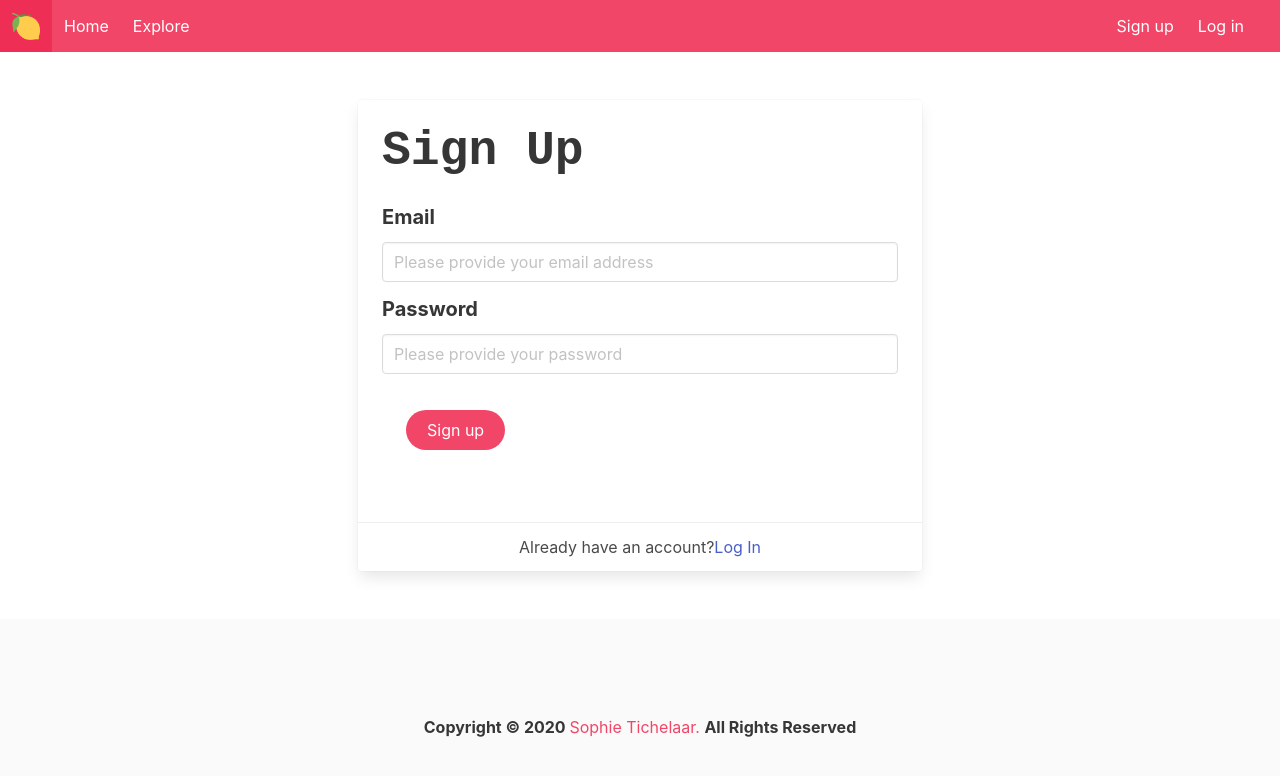
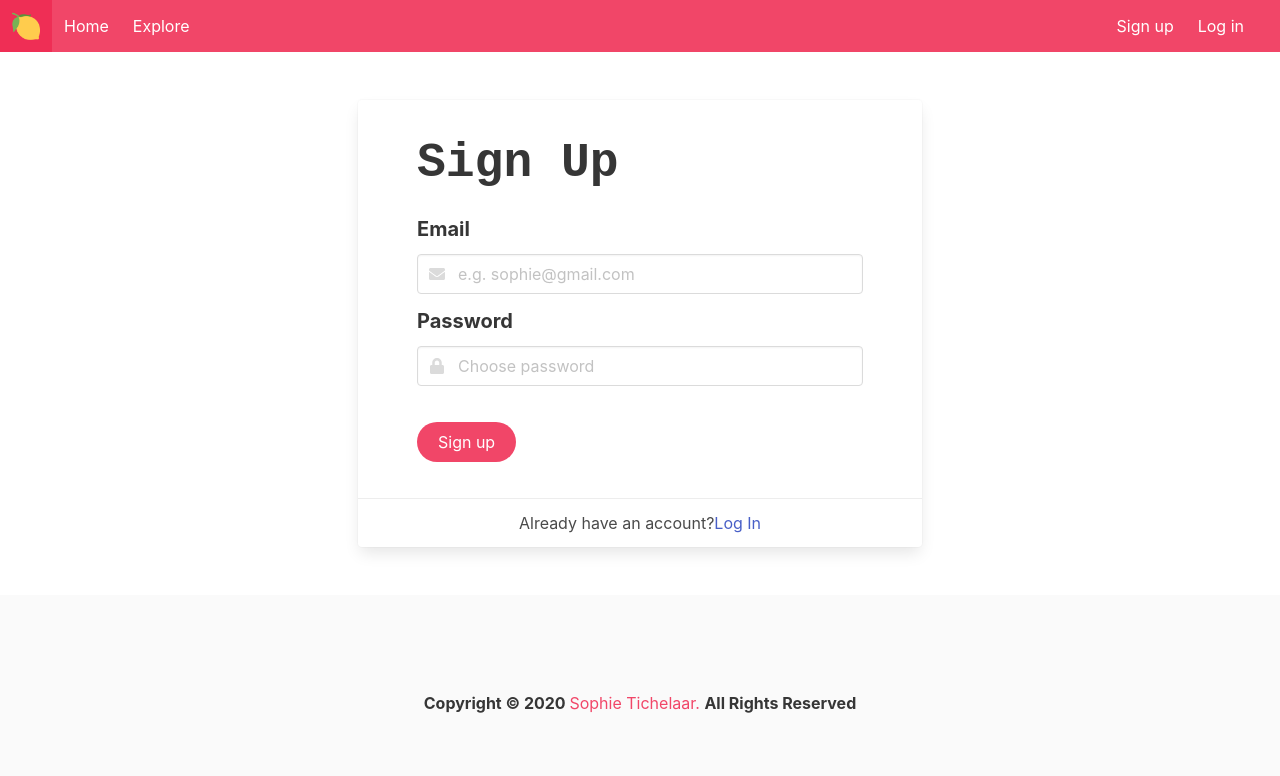
Before and after one commit to Sophietic/myHabbitApp, a React (Create React App) app in the folder client/: page /signup in a window 1280 px wide. Shown: the top 776 px of the page. Built offline with nearby package versions, Linux system fonts and the light colour scheme; no server answers.

Commit message:
changed layout forms and columns

```diff
--- a/client/public/index.html
+++ b/client/public/index.html
@@ -10,6 +10,7 @@
       content="Web site created using create-react-app"
     />
     <link rel="apple-touch-icon" href="%PUBLIC_URL%/logo192.png" />
+    <script defer src="https://use.fontawesome.com/releases/v5.3.1/js/all.js"></script>
     <!--
       manifest.json provides metadata used when your web app is installed on a
       user's mobile device or desktop. See https://developers.google.com/web/fundamentals/web-app-manifest/
--- a/client/src/components/Detaildmyhabit/Detailmyhabit.js
+++ b/client/src/components/Detaildmyhabit/Detailmyhabit.js
@@ -56,18 +56,19 @@ function DetailMyHabit(props) {
                       className="delete is-small"
                       onClick={deletehabit}
                     > </button></span></div>
-                <div className="card-content">
+                <div className="card-content column is-10 is-offset-1">
 
                   <h3 className="title is-1 is-family-code">
                     {detailState.habitname}
                   </h3>
-                  <p>Complete this habit within 24 hours to keep the current streak going!</p>
+                  <article className="message is-warning is-normal">                  <div className="message-body">Complete this habit within 24 hours to keep the current streak going!</div>
+</article>
                   <p className="content">{detailState.description}</p>
                   <p className="content">
-                    <strong>Current streak:</strong> {streakState.currentStreak}
+                    <strong>Current streak:</strong> {streakState.currentStreak}{" "}day(s)
                   </p>
                   <p className="content">
-                    <strong>Longest streak:</strong> {streakState.longestStreak}
+                    <strong>Longest streak:</strong> {streakState.longestStreak}{" "}day(s)
                   </p>
 
                   <p className="content" data-enable-time={true}>
@@ -75,6 +76,7 @@ function DetailMyHabit(props) {
                     {`${streakState.todayInStreak}`}
                   </p>
                   <div >
+                  <br></br>
 
                   <p clasName="card-footer-content">
 
@@ -84,6 +86,7 @@ function DetailMyHabit(props) {
                       {...props}
                 />
                   </p>
+                  <br></br>
 
                   </div>
                 </div>
--- a/client/src/components/habitDetails/HabitDetails.js
+++ b/client/src/components/habitDetails/HabitDetails.js
@@ -36,7 +36,9 @@ function HabitDetails(props) {
           <div className="columns is-centered">
             <div className="column is-half">
               <div className="card">
-                <div className="card-content" key={habitDetailState._id}>
+              <br></br>
+
+                <div className="card-content column is-10 is-offset-1" key={habitDetailState._id}>
                   <h3 className="title is-1 is-family-code">
                     {habitDetailState.habitname}
                   </h3>
@@ -45,13 +47,14 @@ function HabitDetails(props) {
                     <strong>Category:</strong> {habitDetailState.categories}
                   </p>
                 </div>
-                <div className="card-content">
+                <div className="card-content column is-10 is-offset-1 ">
                   <MyHabitButton
                     theHabit={habitDetailState}
                     getOneHabit={getOneHabit}
                     {...props}
                   />{" "}
                 </div>
+                <br></br>
               </div>
             </div>
           </div>
--- a/client/src/components/habitList/HabitList.js
+++ b/client/src/components/habitList/HabitList.js
@@ -32,7 +32,8 @@ function HabitList() {
                   return (
                     <div class="column is-one-third">
                       <div className="card">
-                        <div className="card-content" key={habit._id}>
+                      <br></br>
+                        <div className="card-content column is-10 is-offset-1" key={habit._id}>
                           <h3 className="subtitle is-4 has-text-weight-semibold">
                             {habit.habitname}{" "}
                           </h3>
--- a/client/src/components/login/Login.js
+++ b/client/src/components/login/Login.js
@@ -44,21 +44,26 @@ function Login(props) {
         <div className="columns is-centered">
           <div className="column is-half">
             <div className="card">
-              <form className="card-content" onSubmit={handleSubmit}>
+            <br></br>
+
+              <form className="card-content column is-10 is-offset-1" onSubmit={handleSubmit}>
                 <h1 className="title is-1 is-family-code">Log in</h1>
                 <div className="field">
                   <label className="label is-medium" htmlFor="email">
-                    Email address
+                    Email
                   </label>
-                  <div className="control">
+                  <div className="control has-icons-left">
                     <input
                       name="email"
                       type="email"
                       value={loginState.email}
                       onChange={handleChange}
                       className="input"
-                      placeholder="Please provide your email address"
+                      placeholder="e.g. sophie@gmail.com"
                     />
+                                        <span class="icon is-small is-left">
+                        <i class="fas fa-envelope"></i>
+    </span>
                   </div>
                 </div>
 
@@ -66,21 +71,26 @@ function Login(props) {
                   <label className="label is-medium" htmlFor="password">
                     Password
                   </label>
-                  <div className="control">
+                  <div className="control has-icons-left">
                     <input
                       name="password"
                       type="password"
                       value={loginState.password}
                       onChange={handleChange}
                       className="input"
-                      placeholder="Please provide your password"
+                      placeholder="Provide password"
                     />
+                                         <span class="icon is-small is-left">
+      <i class="fas fa-lock"></i>
+    </span>
                   </div>
                 </div>
-                <div className="has-text-danger">
-                  {errorState && <span>{errorState}</span>}
-                </div>
-                <div className="control card-content">
+                <p className="help is-danger">
+
+                {errorState && <span>{errorState}</span>}
+              </p>
+              <br></br>
+                <div className="control">
                   <button
                     className="button is-danger is-rounded"
                     type="submit"
--- a/client/src/components/myHabit/myHabit.js
+++ b/client/src/components/myHabit/myHabit.js
@@ -41,7 +41,8 @@ function MyHabits(props) {
                   return (
                     <div class="column is-one-third">
                       <div className="card">
-                        <div className="card-content" key={oneMyHabit._id}>
+                      <br></br>
+                        <div className="card-content column is-10 is-offset-1" key={oneMyHabit._id}>
                           <h3 className="subtitle is-4 has-text-weight-semibold">
                             {oneMyHabit.habitname}{" "}
                           </h3>
--- a/client/src/components/signup/Signup.js
+++ b/client/src/components/signup/Signup.js
@@ -16,9 +16,8 @@ function Signup(props) {
   const service = new AuthService();
 
   function handleChange(event) {
-    //trek ingevulde waarden uit form
     const { name, value } = event.target;
-    setForm({ ...formState, [name]: value }); //neem alle props mee met ...FormState en voeg alle ingevulde name values toe aan nieuwe state
+    setForm({ ...formState, [name]: value });
   }
 
   function handleSubmit(event) {
@@ -44,43 +43,57 @@ function Signup(props) {
         <div className="columns is-centered">
           <div className="column is-half">
             <div className="card">
-              <form className="card-content" onSubmit={handleSubmit}>
+            <br></br>
+
+              <form className="card-content column is-10 is-offset-1" onSubmit={handleSubmit}>
+
                 <h1 className="title is-1 is-family-code">Sign Up</h1>
+
                 <div className="field">
                   <label className="label is-medium" htmlFor="email">
                    Email
                   </label>
-                  <div className="control">
+                  <div className="control has-icons-left">
                     <input
                       name="email"
                       type="email"
                       value={formState.email}
                       onChange={handleChange}
                       className="input"
-                      placeholder="Please provide your email address"
+                      placeholder="e.g. sophie@gmail.com"
                     />
+                        <span class="icon is-small is-left">
+                        <i class="fas fa-envelope"></i>
+    </span>
+
                   </div>
+
                 </div>
 
-                <div className="field">
+                <div className="field ">
                   <label className="label is-medium" htmlFor="password">
                     Password
                   </label>
-                  <div className="control">
+                  <div className="control has-icons-left">
                     <input
                       name="password"
                       type="password"
                       value={formState.password}
                       onChange={handleChange}
                       className="input"
-                      placeholder="Please provide your password"
+                      placeholder="Choose password"
                     />
+                        <span class="icon is-small is-left">
+      <i class="fas fa-lock"></i>
+    </span>
                   </div>
                 </div>
-                <div className="has-text-danger">
+                <p className="help is-danger">
+
                   {errorState && <span>{errorState}</span>}
-                </div>
-                <div className="control card-content">
+                </p>
+                <br></br>
+                <div className="control">
                   <button
                     className="button is-danger is-rounded"
                     type="submit"
```
Also changed, not shown: 1 other file (tests, documents, lock files or other folders).
